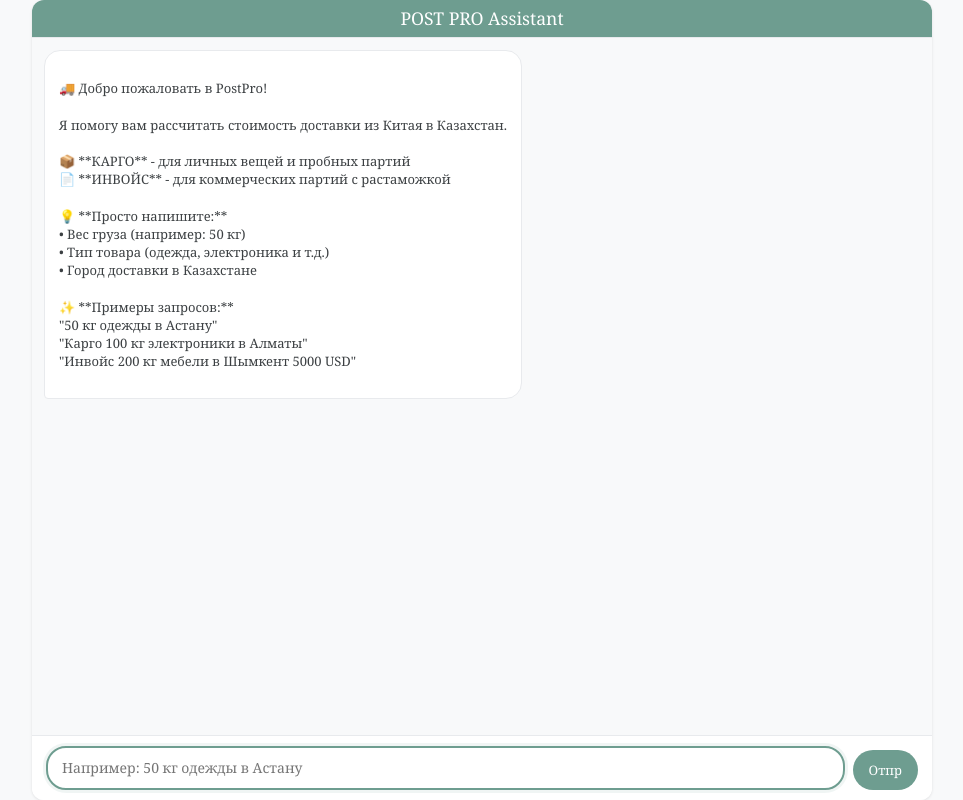
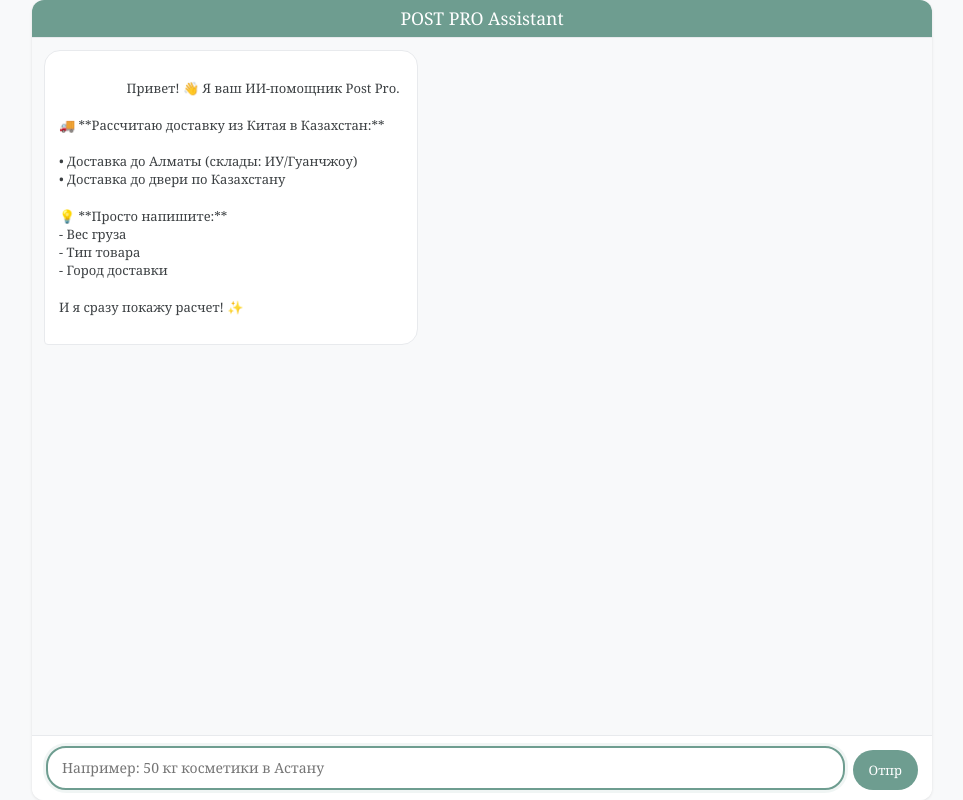
Before and after one commit to beketaitzhanov-ship-it/Post-Pro, a Python web app: template templates/index.html in a window 1280 px wide. Shown: the whole page, without its empty margins (158-1121 px from the left). Run offline with Jinja, Linux system fonts and the light colour scheme; the template is opened without the code that fills it, so the values that code supplies are empty; some web fonts are replaced.

Commit message:
Update index.html

```diff
--- a/templates/index.html
+++ b/templates/index.html
@@ -314,22 +314,19 @@
         <div class="chat-messages" id="chat-messages">
             <div class="message bot-message">
                 <div class="message-content">
-🚚 Добро пожаловать в PostPro!
+                    Привет! 👋 Я ваш ИИ-помощник Post Pro.
 
-Я помогу вам рассчитать стоимость доставки из Китая в Казахстан.
+🚚 **Рассчитаю доставку из Китая в Казахстан:**
 
-📦 **КАРГО** - для личных вещей и пробных партий
-📄 **ИНВОЙС** - для коммерческих партий с растаможкой
+• Доставка до Алматы (склады: ИУ/Гуанчжоу)
+• Доставка до двери по Казахстану
 
 💡 **Просто напишите:**
-• Вес груза (например: 50 кг)
-• Тип товара (одежда, электроника и т.д.)
-• Город доставки в Казахстане
+- Вес груза
+- Тип товара
+- Город доставки
 
-✨ **Примеры запросов:**
-"50 кг одежды в Астану"
-"Карго 100 кг электроники в Алматы"
-"Инвойс 200 кг мебели в Шымкент 5000 USD"
+И я сразу покажу расчет! ✨
                 </div>
             </div>
         </div>
@@ -338,7 +335,7 @@
             <div class="input-container">
                 <textarea
                     id="message-input"
-                    placeholder="Например: 50 кг одежды в Астану"
+                    placeholder="Например: 50 кг косметики в Астану"
                     rows="1"
                     aria-label="Введите сообщение"
                 ></textarea>
```
